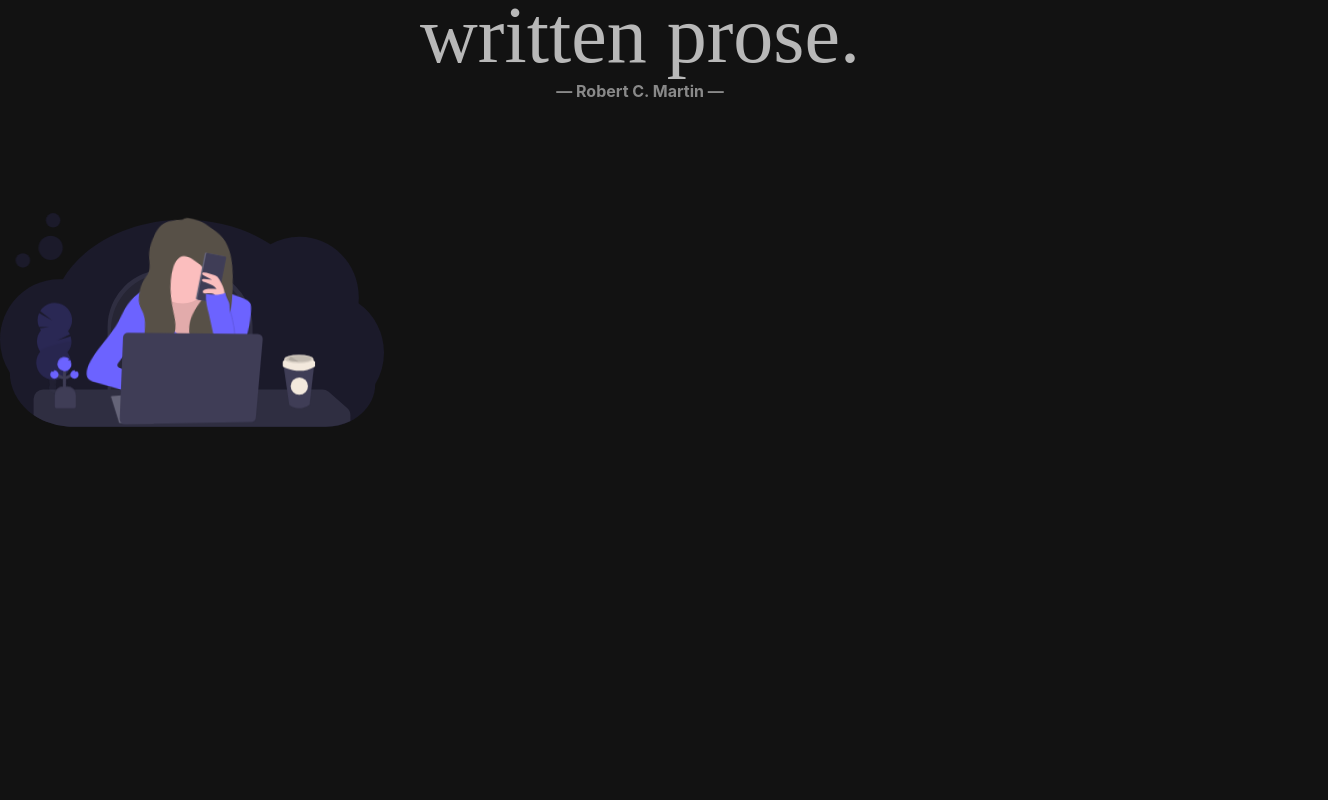
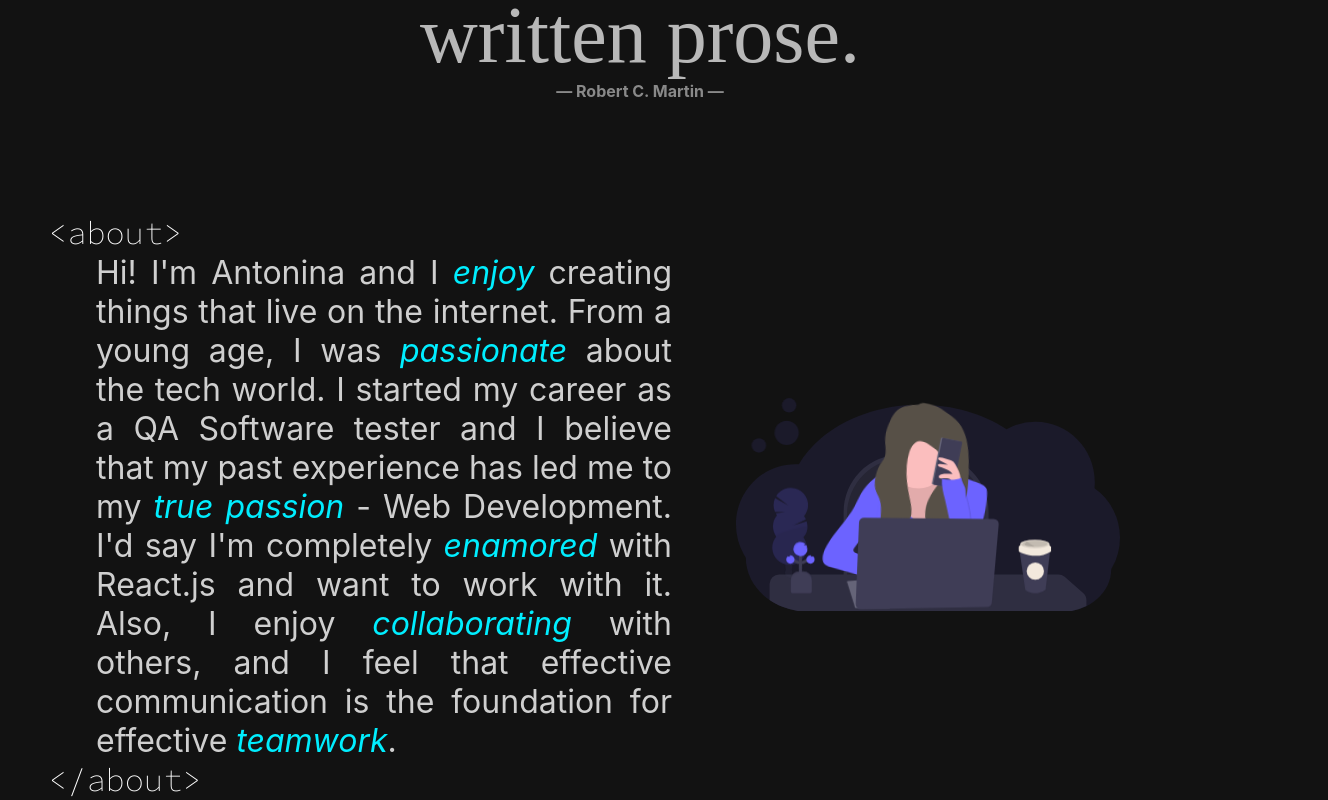
Before and after one commit to achichikalova/portfolio, a React (Create React App) app: page / in a window 1280 px wide. Shown: the part 2496-3296 px from the top of the page, 1328 px wide, since content can reach past the window. Before the commit the page ends 2927 px from the top, so only its background shows below. Built offline with nearby package versions, Linux system fonts and the light colour scheme; a web font is replaced by a local one.

Commit message:
add paragraph to the component and style it

```diff
--- a/src/components/About.js
+++ b/src/components/About.js
@@ -1,16 +1,27 @@
-import React from 'react';
-import './About.scss';
-import Animation from './animation/Animation';
+import React from "react";
+import "./About.scss";
+import Animation from "./animation/Animation";
 
 const About = () => {
   return (
-    <section className='about'>
-      {/* <div className="description">
-        <p>Lorem, ipsum dolor sit amet consectetur adipisicing elit. Eum eius reiciendis expedita quaerat possimus quibusdam consequuntur ut vitae fugiat, aut ipsa corrupti, doloribus dolorum tenetur.</p>
-      </div> */}
-      <Animation />
+    <section className="about">
+      <div className="code"> &lt;about&gt;</div>
+      <div className="description">
+        <p>
+          Hi! I'm Antonina and I <em>enjoy</em> creating things that live on the
+          internet. From a young age, I was <em>passionate</em> about the tech
+          world. I started my career as a QA Software tester and I believe that
+          my past experience has led me to my <em>true passion</em> - Web
+          Development. I'd say I'm completely <em>enamored</em> with React.js
+          and want to work with it. Also, I enjoy <em>collaborating</em> with
+          others, and I feel that effective communication is the foundation for
+          effective <em>teamwork</em>.
+        </p>
+        <Animation />
+      </div>
+      <div className="code"> &lt;/about&gt;</div>
     </section>
-  )
-}
+  );
+};
 
 export default About;
--- a/src/components/About.scss
+++ b/src/components/About.scss
@@ -0,0 +1,38 @@
+$primary: #00eeff;
+
+.about {
+  display: flex;
+  flex-direction: column;
+  justify-content: center;
+  align-items: flex-start;
+  margin-left: 3rem;
+  width: 100%;
+  color: #fff;
+
+  .description {
+    display: flex;
+    flex-direction: row;
+    justify-content: center;
+    align-items: center;
+    margin-left: 3rem;
+
+    p {
+      font-size: clamp(1.2rem, 2rem, 3rem);
+      color: rgba(255, 255, 255, 0.8);
+      width: 50vw;
+      padding-right: 4rem;
+      text-align: justify;
+      width: 50vw;
+
+      em {
+        color: $primary;
+      }
+    }
+  }
+
+  .code {
+    font-size: clamp(1.2rem, 2rem, 3rem);
+    text-align: left;
+    font-family: 'Source Code Pro', monospace;
+  }
+}
```
